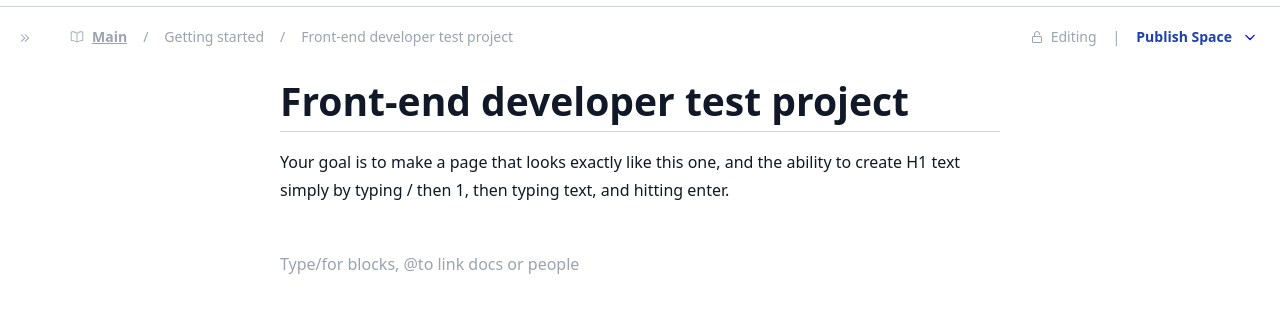
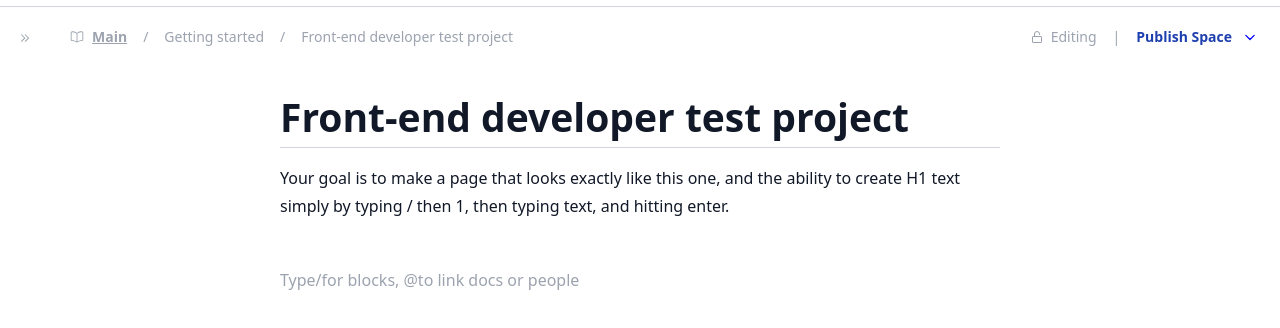
Before and after one commit to juninho15830/notion, a React (Vite) app: page / in a window 1280 px wide. Shown: the top 328 px of the page. Built offline with nearby package versions, Linux system fonts and the light colour scheme.

Commit message:
Update App.tsx

```diff
--- a/src/App.tsx
+++ b/src/App.tsx
@@ -8,7 +8,7 @@ export function App() {
       <div className="bg-white">
         <main className="p-4">
         <section className=" flex flex-col mt-1 max-w-[720px] m-auto leading-7">
-            <h1 className="text-[39px] font-bold border-b-[1px] border-gray-300 pb-4 mb-4">Front-end developer test project</h1>
+            <h1 className="text-[39px] font-bold border-b-[1px] border-gray-300 pb-4 my-4">Front-end developer test project</h1>
             <p>Your goal is to make a page that looks exactly like this one, and the ability to create H1 text simply by typing / then 1, then typing text, and hitting enter. </p>
         </section>
           <Editor />
```
